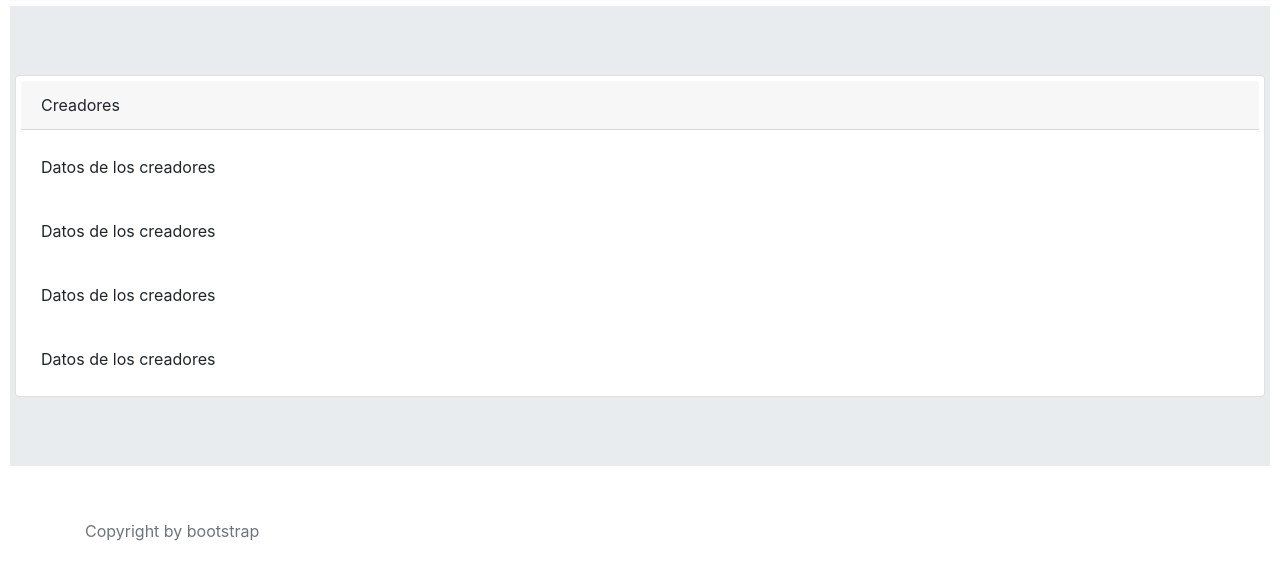
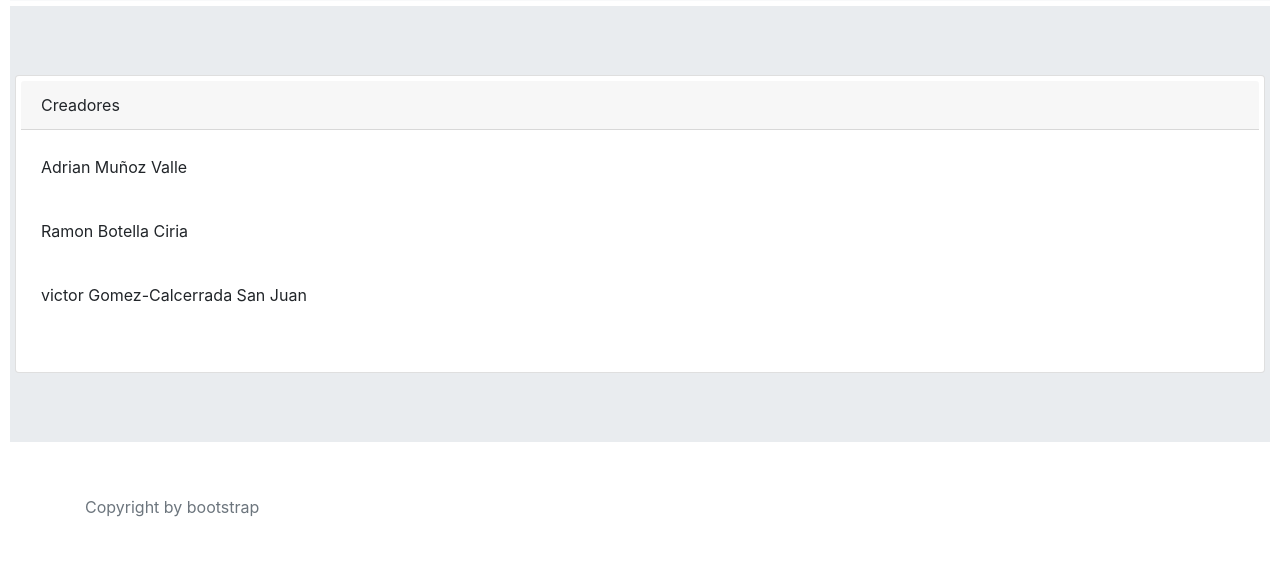
Before and after one commit to Adrianmv97/Projecto_Foro_Esport, a PHP site: page /creadores.php in a window 1280 px wide. Shown: the part 429-1003 px from the top of the page. After the commit the page ends 946 px from the top, so only its background shows below. Run offline with PHP 8.4, Linux system fonts and the light colour scheme.

Commit message:
V2 Creadores

```diff
--- a/ForoVideojuegos/creadores.php
+++ b/ForoVideojuegos/creadores.php
@@ -66,13 +66,12 @@ session_start();
             Creadores
         </div>
         <div class="card-body">
-            <p class="card-text">Datos de los creadores</p>
+            <p class="card-text">Adrian Muñoz Valle</p>
             <br>
-            <p class="card-text">Datos de los creadores</p>
+            <p class="card-text">Ramon Botella Ciria</p>
             <br>
-            <p class="card-text">Datos de los creadores</p>
+            <p class="card-text">victor Gomez-Calcerrada San Juan</p>
             <br>
-            <p class="card-text">Datos de los creadores</p>
         </div>
     </div>
 </div>
```
